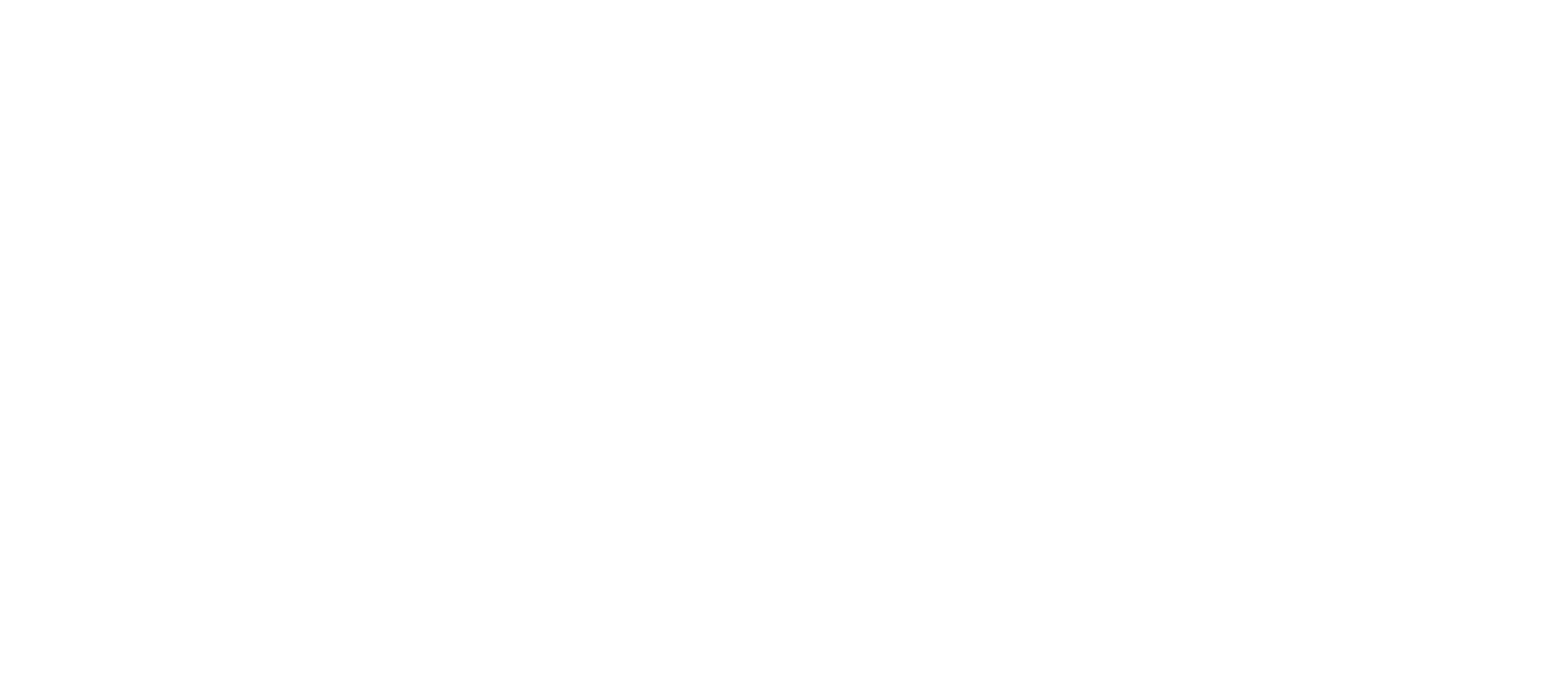
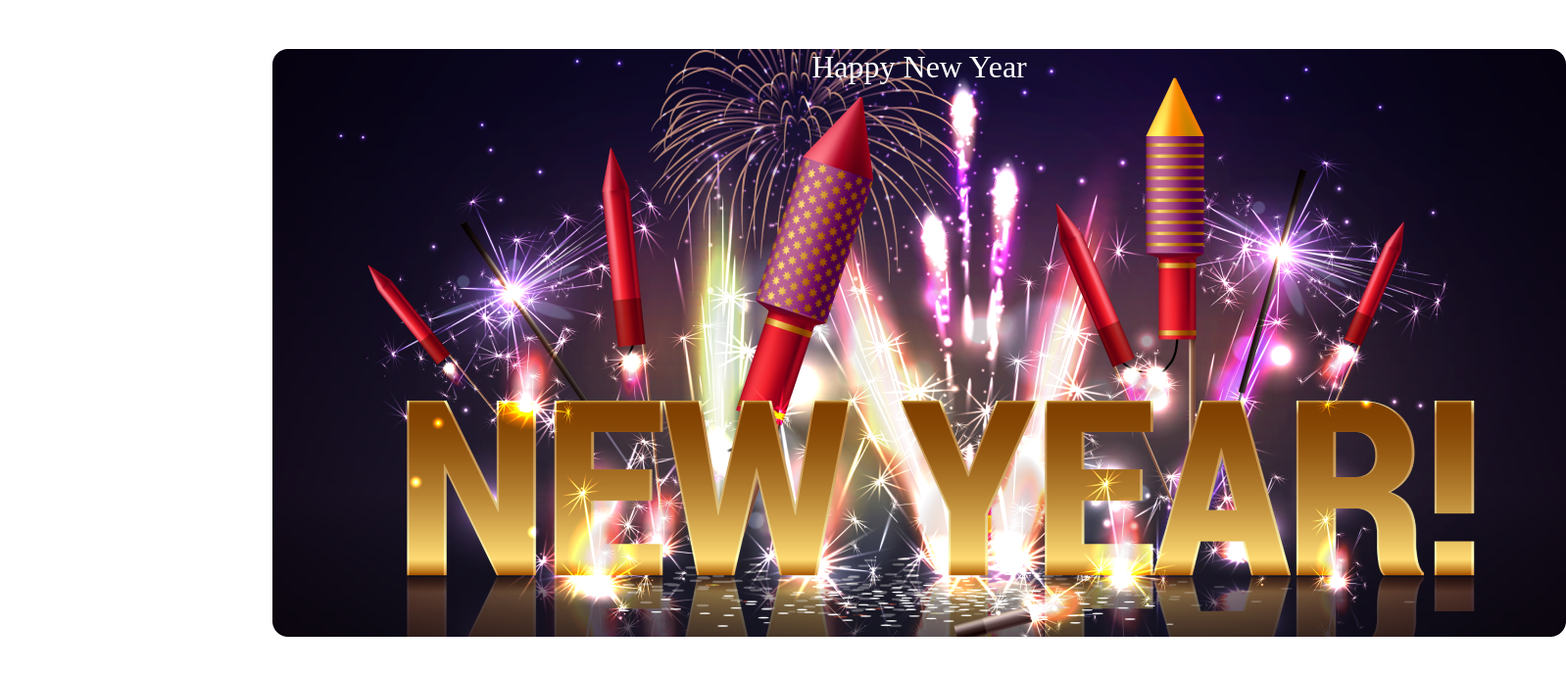
Before and after one commit to riaz9899/new-year1, a plain HTML site: page index.html in a window 1280 px wide. Shown: the whole page at 98% size, 1598 px wide, since content can reach past the window. Drawn offline with Linux system fonts and the light colour scheme.

Commit message:
added heading

```diff
--- a/index.html
+++ b/index.html
@@ -4,9 +4,13 @@
     <meta charset="UTF-8">
     <meta name="viewport" content="width=device-width, initial-scale=1.0">
     <title>New year New Mission</title>
+    <link rel="stylesheet" href="style/anis.css">
 </head>
 <body>
      <header>
+        <section class="banner" >
+            <h3 class="headin1">Happy New Year </h3>
+        </section>
 
      </header>
 
--- /dev/null
+++ b/style/anis.css
@@ -0,0 +1,20 @@
+.banner{
+    background-image: url('/images/Banner\ Image.png');
+    width: 1320px;
+    height: 600px;
+    background-repeat: no-repeat;
+    background-position: 0 0;
+    border-radius: 10px;
+    border: 16px;
+    margin: 50px 270px ;
+}
+.headin1{
+        color: #FFF;
+        text-align: center;
+        font-family: Merriweather;
+        font-size: 32px;
+        font-style: normal;
+        font-weight: 400;
+        line-height: normal;
+        margin: ;
+}
```
